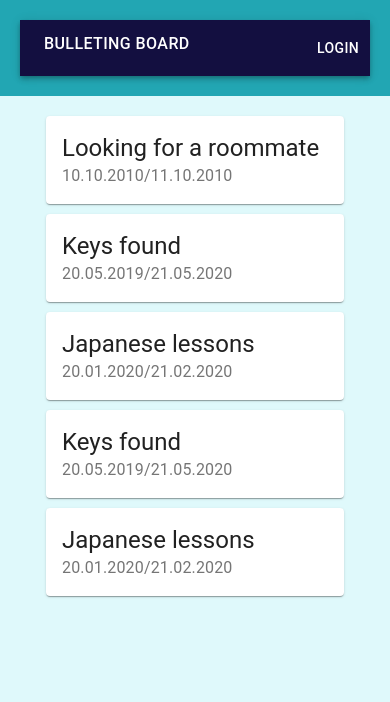
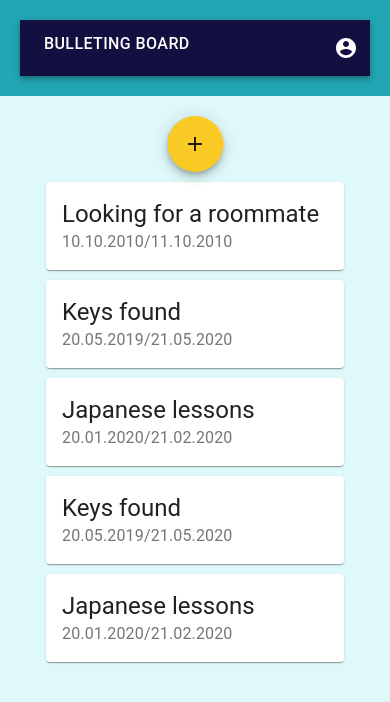
Before and after one commit to m-kw/bulletinBoard, a React (Create React App) app: page / in a window 390 px wide. Shown: the top 702 px of the page. Built offline with nearby package versions, Linux system fonts and the light colour scheme.

Commit message:
RWD on all components, on small devices

```diff
--- a/src/components/common/NavBar/NavBar.js
+++ b/src/components/common/NavBar/NavBar.js
@@ -2,9 +2,12 @@ import React from 'react';
 import PropTypes from 'prop-types';
 
 import AppBar from '@material-ui/core/AppBar';
-import Typography from '@material-ui/core/Typography';
 import Toolbar from '@material-ui/core/Toolbar';
 import Button from '@material-ui/core/Button';
+import IconButton from '@material-ui/core/IconButton';
+import AccountCircle from '@material-ui/icons/AccountCircle';
+import Menu from '@material-ui/core/Menu';
+import MenuItem from '@material-ui/core/MenuItem';
 
 import clsx from 'clsx';
 
@@ -13,7 +16,20 @@ import { getUser } from '../../../redux/userRedux.js';
 
 import styles from './NavBar.module.scss';
 
-const Component = ({ className, title, user }) => (
+const Component = ({ className, title, user }) => {
+
+  const [anchorEl, setAnchorEl] = React.useState(null);
+  const open = Boolean(anchorEl);
+
+  const handleMenu = event => {
+    setAnchorEl(event.currentTarget);
+  };
+
+  const handleClose = () => {
+    setAnchorEl(null);
+  };
+
+  return (
     <div className={clsx(className, styles.root)}>
       <AppBar position="static">
         <Toolbar>
@@ -25,16 +41,51 @@ const Component = ({ className, title, user }) => (
           </Button>
 
           {user.logged ?
+            <>
               <div className={styles.menu}>
                 <Button color="inherit" href="/user-posts">My posts</Button>
                 <Button color="inherit" href="/">Logout</Button>
               </div>
+
+              <div className={styles.mobileMenu}>
+                <IconButton
+                  aria-label="account of current user"
+                  aria-controls="menu-appbar"
+                  aria-haspopup="true"
+                  onClick={handleMenu}
+                  color="inherit"
+                >
+                  <AccountCircle />
+                </IconButton>
+                <Menu
+                  id="menu-appbar"
+                  anchorEl={anchorEl}
+                  anchorOrigin={{
+                    vertical: 'top',
+                    horizontal: 'right',
+                  }}
+                  keepMounted
+                  transformOrigin={{
+                    vertical: 'top',
+                    horizontal: 'right',
+                  }}
+                  open={open}
+                  onClose={handleClose}
+                >
+                  <MenuItem onClick={handleClose}><a href="/user-posts">My posts</a></MenuItem>
+                  <MenuItem onClick={handleClose}><a href="/">Logout</a></MenuItem>
+                </Menu>
+              </div>
+            </>
             : <Button color="inherit" href="https://google.com" className={styles.login}>Login</Button>
           }
         </Toolbar>
       </AppBar>
     </div>
   );
+};
+
+
 
 Component.propTypes = {
   children: PropTypes.node,
--- a/src/components/common/NavBar/NavBar.module.scss
+++ b/src/components/common/NavBar/NavBar.module.scss
@@ -12,8 +12,28 @@
     right: 0;
   }
 
+  .mobileMenu {
+    display: none;
+  }
+
   .login {
     position: absolute;
     right: 0;
   }
 }
+
+@media (max-width: 576px) {
+
+  .root {
+
+    .menu {
+      display: none;
+    }
+
+    .mobileMenu {
+      display: block;
+      position: absolute;
+      right: 0;
+    }
+  }
+}
--- a/src/components/views/Homepage/Homepage.module.scss
+++ b/src/components/views/Homepage/Homepage.module.scss
@@ -22,3 +22,13 @@
     }
   }
 }
+
+@media (max-width: 576px) {
+
+  .root{
+
+    .card {
+      flex-direction: column;
+    }
+  }
+}
--- a/src/components/views/Post/Post.js
+++ b/src/components/views/Post/Post.js
@@ -46,11 +46,12 @@ const Component = ({ className, match, posts, user }) => (
 
           <div className="row">
             <CardContent className={styles.contentWrapper}>
-              <TextField variant="outlined" value={el.content} className={styles.content} />
+              <TextField multiline variant="outlined" value={el.content} className={styles.content} />
 
               <div className={styles.status}>
                 <i>{el.status}</i>
               </div>
+
               <div className={styles.contact}>
                 <h3>Contact details</h3>
                 <p>E-mail: {el.mail}</p>
--- a/src/components/views/Post/Post.module.scss
+++ b/src/components/views/Post/Post.module.scss
@@ -47,3 +47,16 @@
     }
   }
 }
+
+@media (max-width: 576px) {
+
+  .root {
+
+    .card {
+
+      .image {
+        margin: 0 auto;
+      }
+    }
+  }
+}
--- a/src/components/views/PostEdit/PostEdit.module.scss
+++ b/src/components/views/PostEdit/PostEdit.module.scss
@@ -31,3 +31,19 @@
     }
   }
 }
+
+@media (max-width: 567px) {
+
+  .root {
+
+    .card {
+
+      .form {
+
+        .image {
+          margin: 5px auto;
+        }
+      }
+    }
+  }
+}
--- a/src/components/views/UserPosts/UserPosts.module.scss
+++ b/src/components/views/UserPosts/UserPosts.module.scss
@@ -22,3 +22,13 @@
     }
   }
 }
+
+@media (max-width: 576px) {
+
+  .root{
+
+    .card {
+      flex-direction: column;
+    }
+  }
+}
--- a/src/redux/initialState.js
+++ b/src/redux/initialState.js
@@ -64,7 +64,7 @@ export const initialState = {
     },
   },
   user: {
-    id: '',
-    logged: false,
+    id: '1',
+    logged: true,
   },
 };
```
Lines whose indentation alone changed are shown as unchanged.
